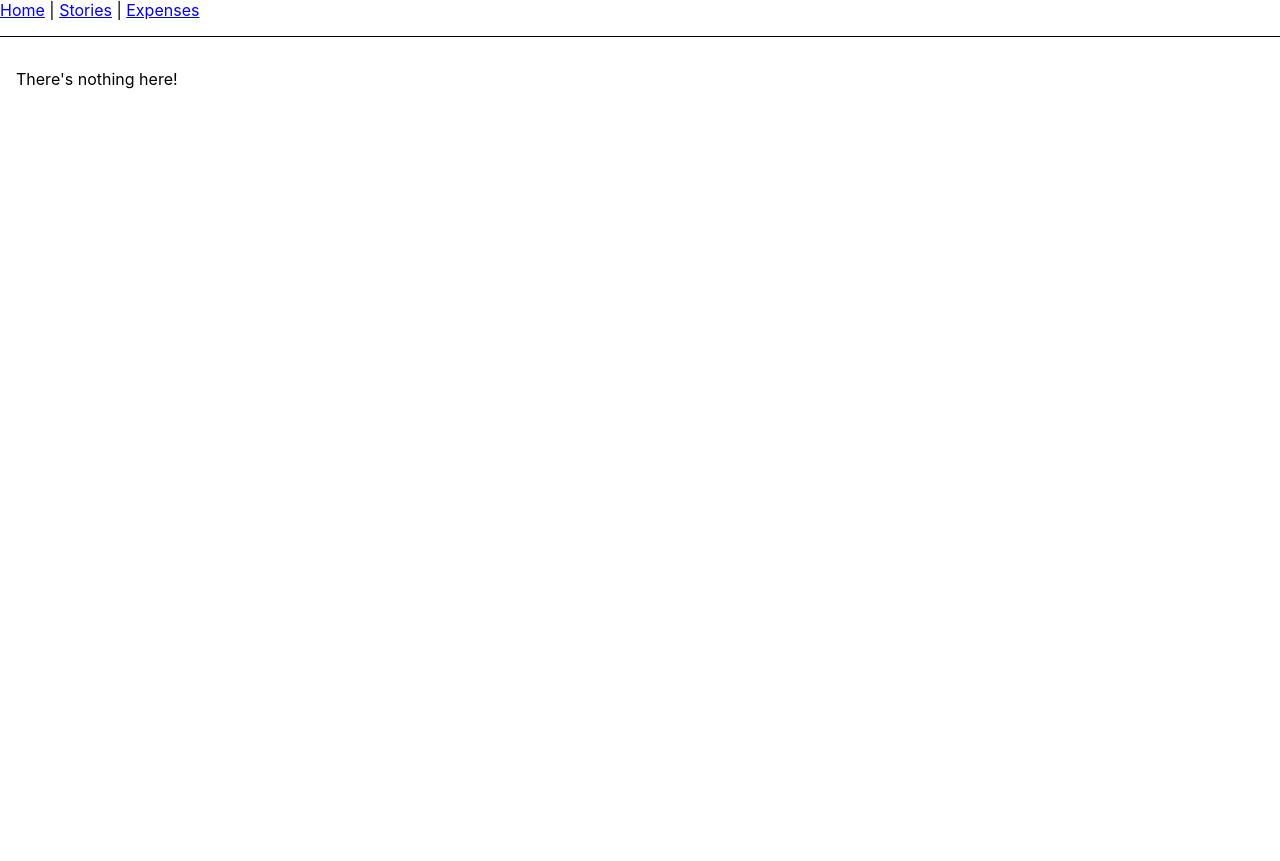
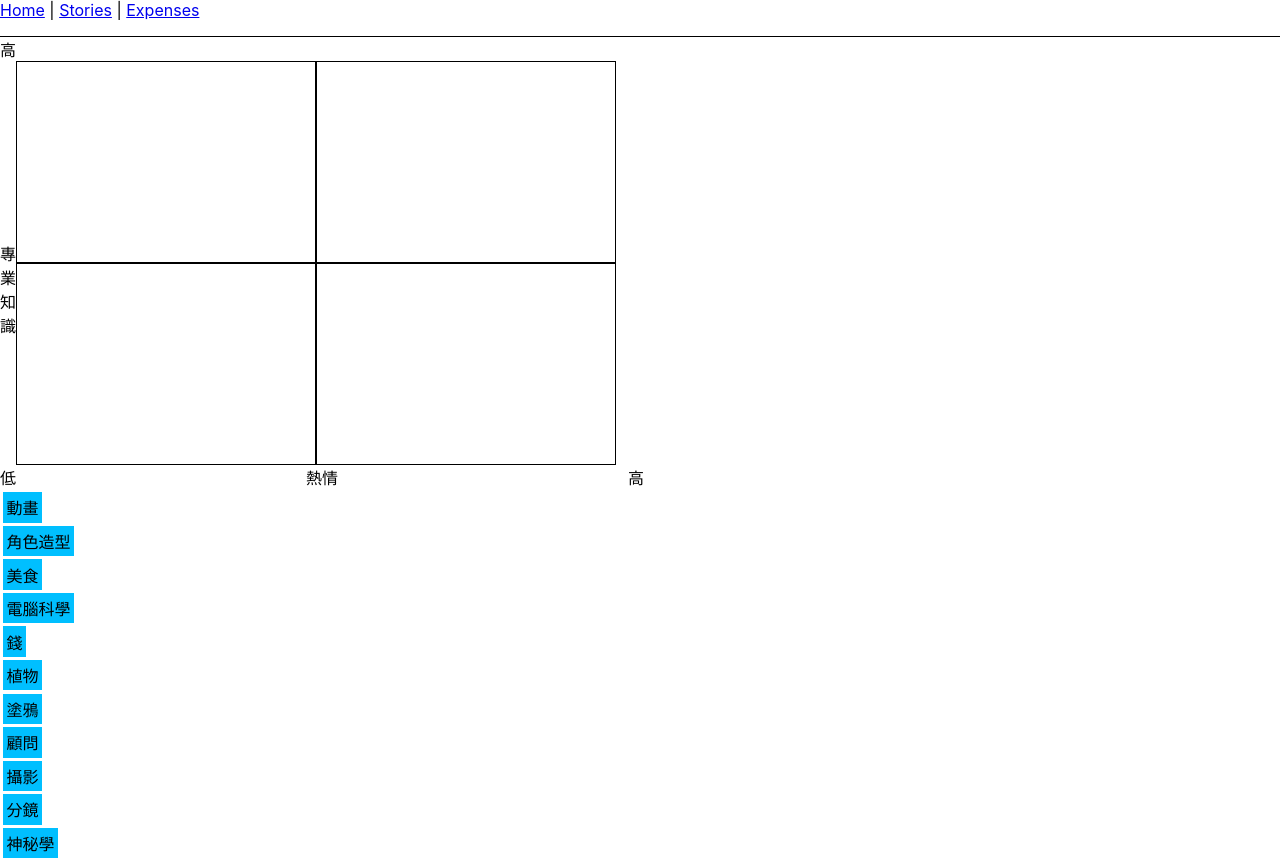
Before and after one commit to liang256/react-flower-exercise, a React (Create React App) app: page /knowledges in a window 1280 px wide. Before the commit the page ends 800 px from the top, so only its background shows below. Built offline with nearby package versions, Linux system fonts and the light colour scheme.

Commit message:
base drag & drop knowledge table

```diff
--- a/src/PetalUrlConfig.js
+++ b/src/PetalUrlConfig.js
@@ -8,6 +8,7 @@ const urls = {
     salary其他期望得到的報酬: '/salary',
     purpose我的人生目標與使命: '/plazas',
     purpose我的人生哲學: '/faith',
+    knowledge我最愛的知識或興趣: '/knowledges'
 }
 
 /**
--- a/src/index.js
+++ b/src/index.js
@@ -21,6 +21,7 @@ import Analysis from './routes/Analysis'
 import Salary from './routes/Salary'
 import Plazas from './routes/Plazas'
 import Faith from './routes/Faith'
+import Knowledges from './routes/Knowledges'
 
 ReactDOM.render(
   <React.StrictMode>
@@ -32,6 +33,7 @@ ReactDOM.render(
             element={<Flower />}
           />
           <Route path='faith' element={<Faith/>}/>
+          <Route path='knowledges' element={<Knowledges/>}/>
           <Route path="make-options" element={<MakeOptions />} />
           <Route path='stories' element={<Outlet/>} >
             <Route index element={<div><h2>story index</h2><Stories/></div>}/>
--- /dev/null
+++ b/src/routes/DragAndDrop.js
@@ -0,0 +1,41 @@
+import React from 'react'
+
+export function Draggable(props) {
+  const handleDragStart = (e, name) => {
+    e.dataTransfer.setData('id', name)
+  }
+  return (
+    <div
+        key={props.name}
+        className={'draggable ' + props.className}
+        draggable
+        onDragStart={(e) => handleDragStart(e, props.name)}
+    >
+        {props.name}
+    </div>
+  )
+}
+
+export function Droppable(props) {
+  const handleDragOver = (e) => {
+    e.preventDefault()
+  }
+
+  const renderDraggables = (properties) => {
+    return properties.map(name => {
+        return (
+            <Draggable key={name} name={name} className={props.propClassName}/>
+        )
+    })
+  }
+
+  return (
+    <div
+        className={'droppable ' + props.className == undefined ? '' : props.className}
+        onDragOver={(e) => handleDragOver(e)}
+        onDrop={props.onDrop}
+    >
+        {renderDraggables(props.properties)}
+    </div>
+  )
+}
--- /dev/null
+++ b/src/routes/Knowledges.css
@@ -0,0 +1,14 @@
+.box {
+    width: 400px;
+    height: 200px;
+    border: solid 0.1px;
+}
+
+.row {
+    display: flex;
+}
+
+.factor {
+    background-color: deepskyblue;
+    width: fit-content;
+}
--- /dev/null
+++ b/src/routes/Knowledges.js
@@ -0,0 +1,108 @@
+import React, { useState } from 'react'
+import './Knowledges.css'
+import { Droppable } from './DragAndDrop'
+
+function Knowledges() {
+    const [knowledges, setKnowledges] = useState([
+        {name: '動畫', category: 'unsorted'},
+        {name: '角色造型', category: 'unsorted'},
+        {name: '美食', category: 'unsorted'},
+        {name: '電腦科學', category: 'unsorted'},
+        {name: '錢', category: 'unsorted'},
+        {name: '植物', category: 'unsorted'},
+        {name: '塗鴉', category: 'unsorted'},
+        {name: '顧問', category: 'unsorted'},
+        {name: '攝影', category: 'unsorted'},
+        {name: '分鏡', category: 'unsorted'},
+        {name: '神秘學', category: 'unsorted'}
+    ])
+
+    const boxes = {
+        topRight: [],
+        topLeft: [],
+        bottomRight: [],
+        bottomLeft: [],
+        unsorted: []
+    }
+
+    knowledges.map(kn => {
+        boxes[kn.category].push(kn.name)
+    })
+
+    const handleDrop = (e, cate) => {
+        const id = e.dataTransfer.getData('id')
+        const newKnowledges = knowledges.map(kn => {
+            if (kn.name == id) {
+                console.log(kn.name,'from',kn.category,'to',cate)
+                kn.category = cate
+            }
+            return kn
+        })
+        setKnowledges(newKnowledges)
+    }
+  return (
+    <div>
+        <div>
+        高
+        <div className='row'>
+            <br/><br/><br/><br/><br/>
+            <br/><br/><br/><br/>專業知識
+            <div>
+                <div className='row'>
+                    <Droppable
+                        name='topLeft'
+                        properties={boxes.topLeft}
+                        onDrop={(e)=>handleDrop(e, 'topLeft')}
+                        className='box'
+                        propClassName='factor'
+                    />
+                    <Droppable
+                        name='topRight'
+                        properties={boxes.topRight}
+                        onDrop={(e)=>handleDrop(e, 'topRight')}
+                        className='box'
+                        propClassName='factor'
+                    />
+                </div>
+                <div className='row'>
+                    <Droppable
+                        name='bottomLeft'
+                        properties={boxes.bottomLeft}
+                        onDrop={(e)=>handleDrop(e, 'bottomLeft')}
+                        className='box'
+                        propClassName='factor'
+                    />
+                    <Droppable
+                        name='bottomRight'
+                        properties={boxes.bottomRight}
+                        onDrop={(e)=>handleDrop(e, 'bottomRight')}
+                        className='box'
+                        propClassName='factor'
+                    />
+                </div>
+            </div>
+        </div>
+        低
+        &emsp;&emsp;&emsp;&emsp;&emsp;&emsp;
+        &emsp;&emsp;&emsp;&emsp;&emsp;&emsp;
+        &emsp;&emsp;&emsp;&emsp;&emsp;
+        熱情
+        &emsp;&emsp;&emsp;&emsp;&emsp;&emsp;
+        &emsp;&emsp;&emsp;&emsp;&emsp;&emsp;
+        &emsp;&emsp;&emsp;&emsp;&emsp;
+        高
+        </div>
+        <div>
+            <Droppable
+                name='unsorted'
+                properties={boxes.unsorted}
+                onDrop={(e)=>handleDrop(e, 'unsorted')}
+                className=''
+                propClassName='factor'
+            />
+        </div>
+    </div>
+  )
+}
+
+export default Knowledges
```
